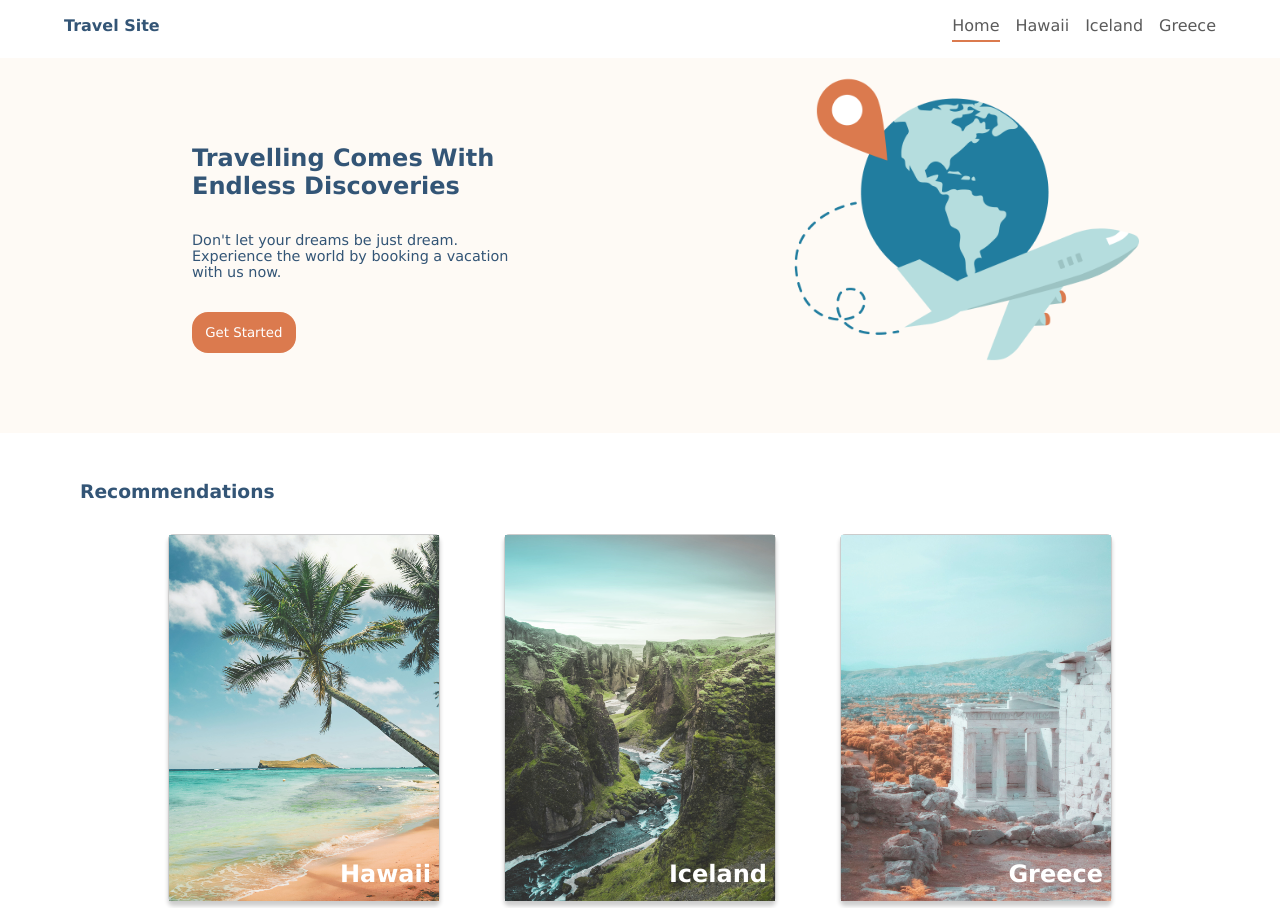
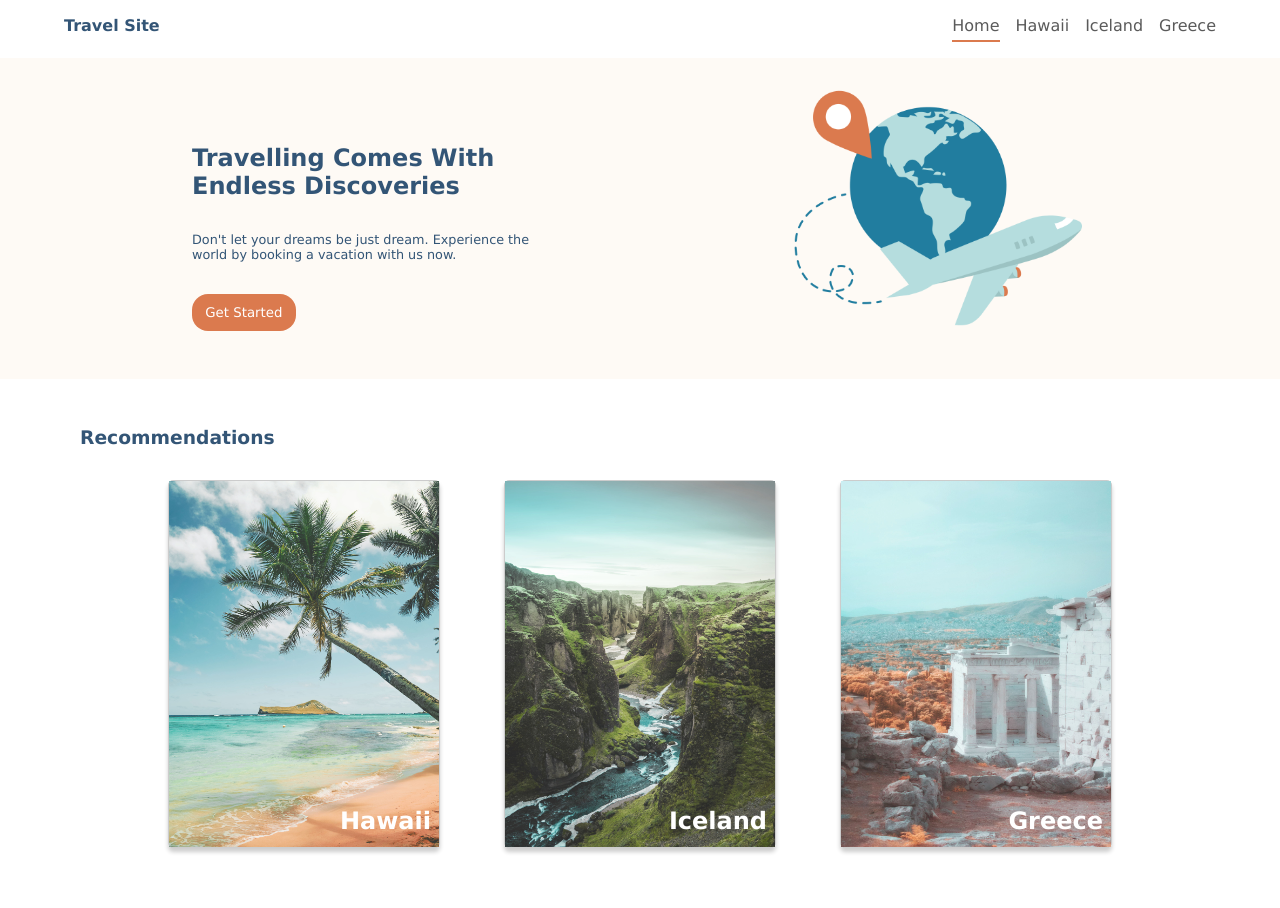
Before and after one commit to ivanapejicic/travelsite, a plain HTML site: page index.html in a window 1280 px wide. Shown: the top 908 px of the page. Drawn offline with Linux system fonts and the light colour scheme.

Commit message:
Made hero logo smaller for nicer look

```diff
--- a/css/main.css
+++ b/css/main.css
@@ -1,6 +1,6 @@
 .hero{
     background-color: #FEFAF5;
-    padding: 4rem 0rem 4rem 8rem;
+    padding: 4rem 0rem 2rem 8rem;
     display: flex;
     align-items: center;
     gap: 15rem;
@@ -19,7 +19,7 @@
     color: #335576;
 }
 .hero__text-paragraph{
-    font-size: 0.9rem;
+    font-size: 0.8rem;
     color: #335576;
     font-weight: 100;
 }
@@ -27,14 +27,14 @@
     background-color: #DB7A4E;
     border: none;
     width: 30%;
-    padding: .8rem;
+    padding: .7rem;
     color: white;
     border-radius: 1rem;
     word-wrap: nowrap;
 }
 .hero__logo-img {
-    width: 30%;
-    height: 40%;
+    width: 25%;
+    height: 35%;
 }
 
 .recommendations{
@@ -51,8 +51,8 @@
     gap: 4rem;
     white-space: nowrap;
     margin: 2rem;
+}
 
-}
 .card{
     position: relative;
     width: 17rem;
```
